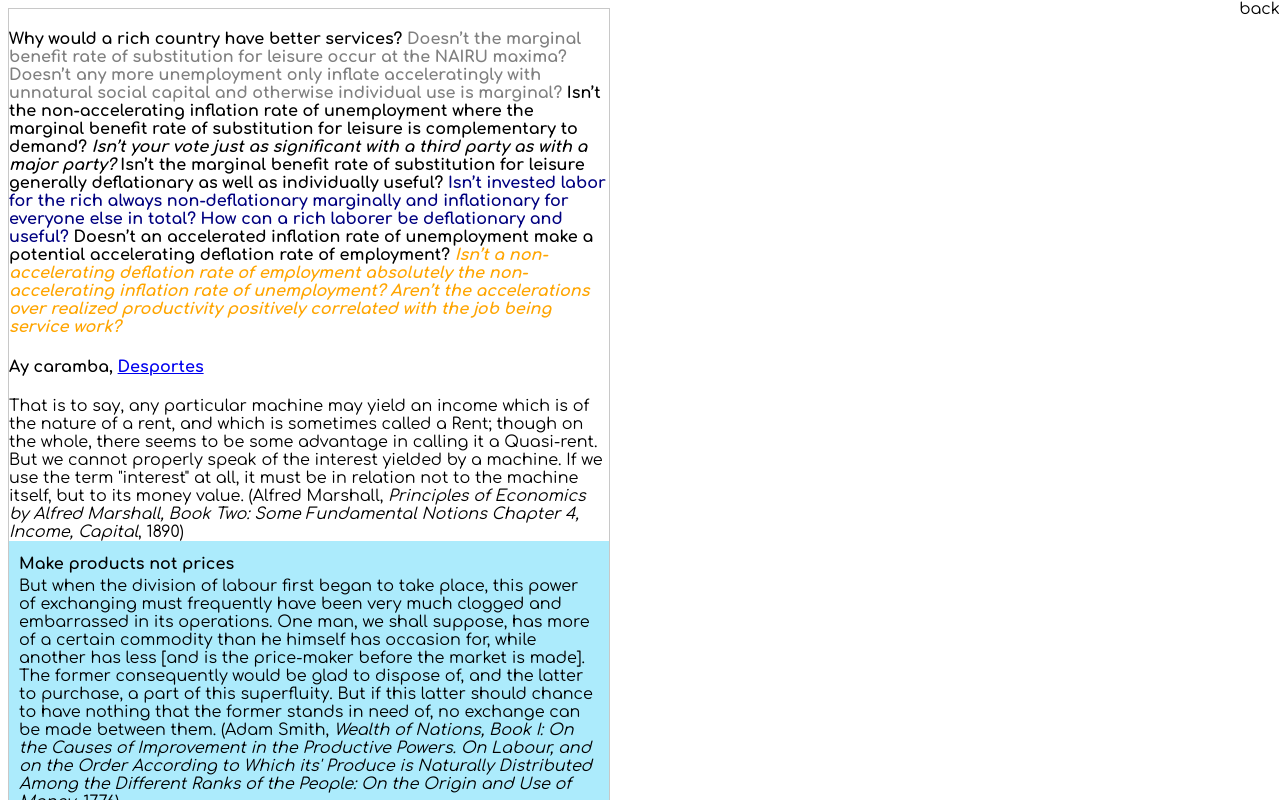
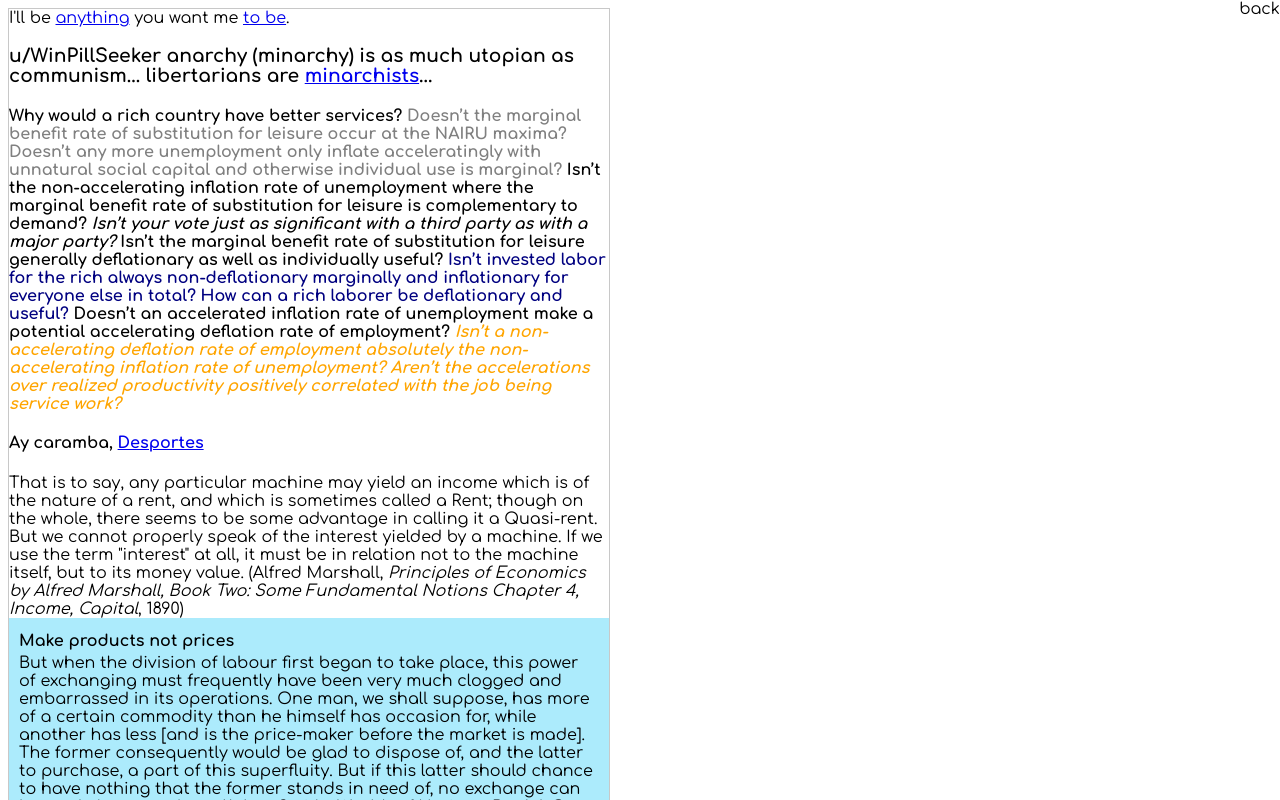
Before and after one commit to NickCarducci/marginalism, a React (Create React App) app: page / in a window 1280 px wide. Shown: the top 800 px of the page. Built offline with nearby package versions, Linux system fonts and the light colour scheme.

Commit message:
Update Basic.js

```diff
--- a/src/Basic.js
+++ b/src/Basic.js
@@ -152,7 +152,17 @@ export default class Basic extends React.Component {
             onClick={() => this.setState({ onFactors: false })}
           >
             back
+            {/**i think satan is certain is anything (believe if anything) */}
           </div>
+          I'll be{space}
+          <a href="https//commie.dev/mod">anything</a>
+          {space}you want me{space}
+          <a href="https://jester.com.co">to be</a>.
+          <h3>
+            u/WinPillSeeker anarchy (minarchy) is as much utopian as
+            communism... libertarians are{space}
+            <a href="https://thumbprint.quora.com">minarchists</a>...
+          </h3>
           <h4>
             Why would a rich country have better services?{space}
             <span style={{ color: "grey" }}>
```
